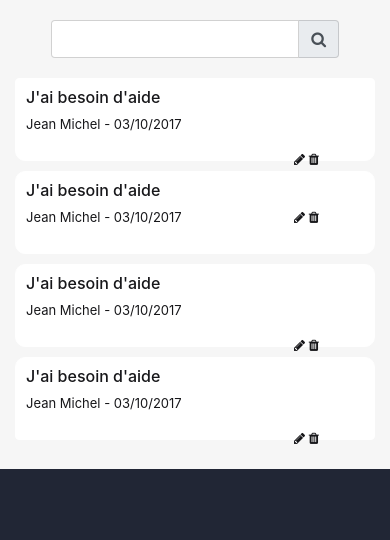
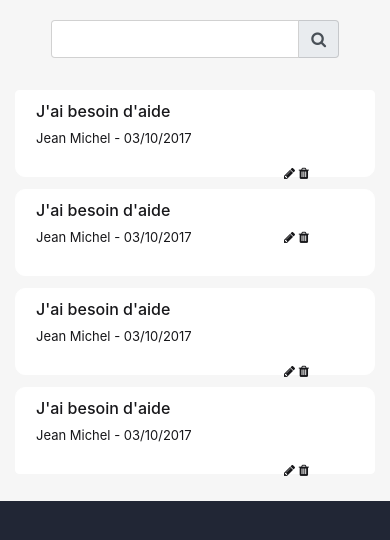
Before and after one commit to acorteville/B3-Workshop-1, a PHP site: page /B3-Workshop-1/listebesoin.php in a window 390 px wide. Shown: the part 54-594 px from the top of the page. Run offline with PHP 8.4, Linux system fonts and the light colour scheme.

Commit message:
Mise en œuvre du responsive design sur la page de listage des requirements

```diff
--- a/Assets/CSS/style.css
+++ b/Assets/CSS/style.css
@@ -119,14 +119,12 @@ html, body{
 .listeli{
     background-color: #fff !important;
     color: #17171a !important;
-    margin-bottom: 10px;
     border-color: #fff !important;
     border-radius: 10px;
     font-size: 13px;
-    padding-left: 10px;
-    padding-right: 10px;
-    padding-bottom: 10px;
-    padding-top: 10px;
+
+
+    margin: 12px 0 12px;
 }
 
 .list-group {
@@ -140,8 +138,12 @@ html, body{
 }
 .titleclient{
     display: inline-block;
-    min-width: 150px;
 }
+
+.col-md-6 .titleclient {
+    max-width: 50%;
+}
+
 .tittleRequirement{
     display:block;
 
--- a/Controlers/c_requirementsList.php
+++ b/Controlers/c_requirementsList.php
@@ -1,4 +1,4 @@
 <?php
-$nbperpage = 9;
+$nbperpage = 15;
 $requirements = getRequirements($page, $nbperpage, $sort, $order);
 require 'Views/v_requirementsList.php';
```
Also changed, not shown: Views/v_requirementsList.php (+8 -6 lines).
